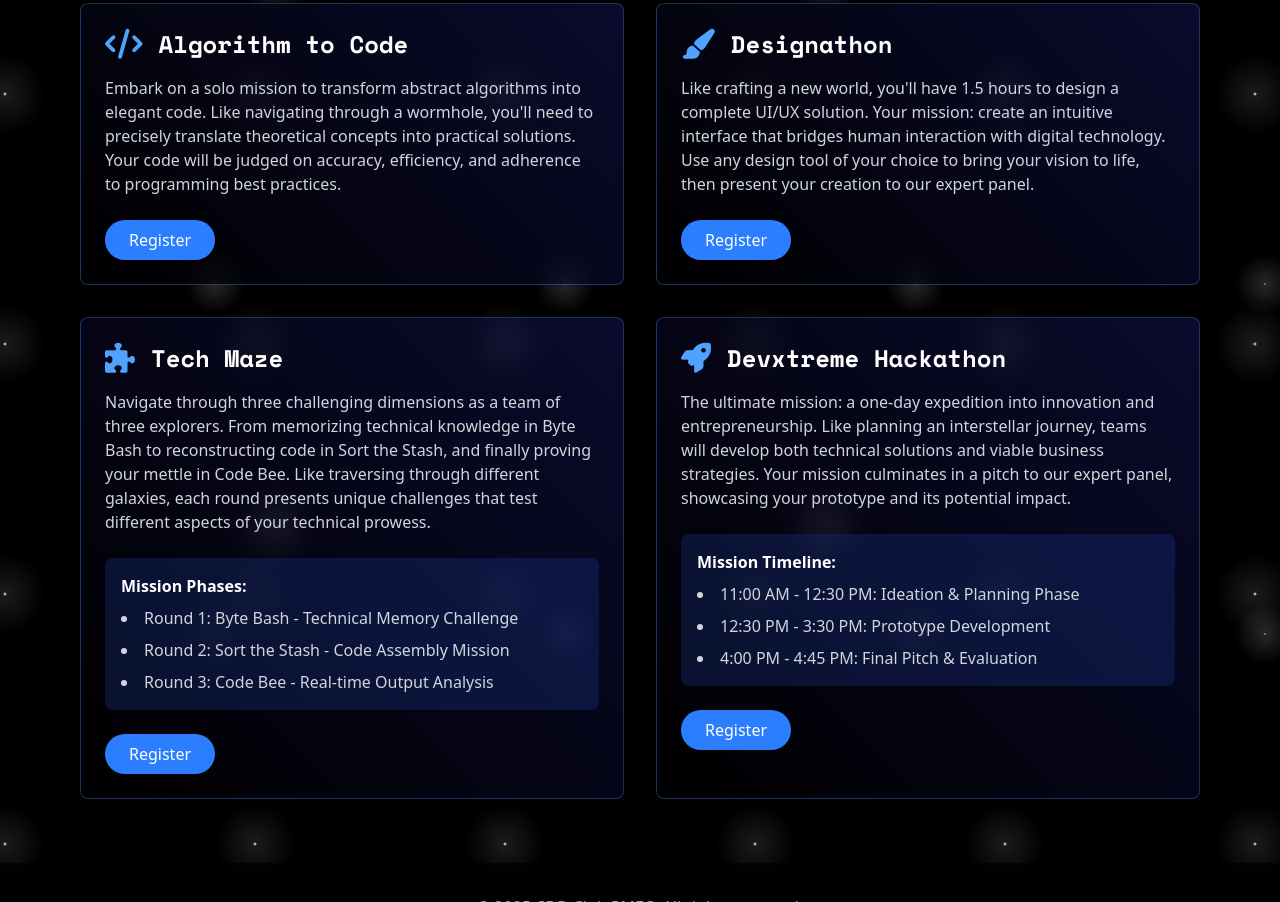
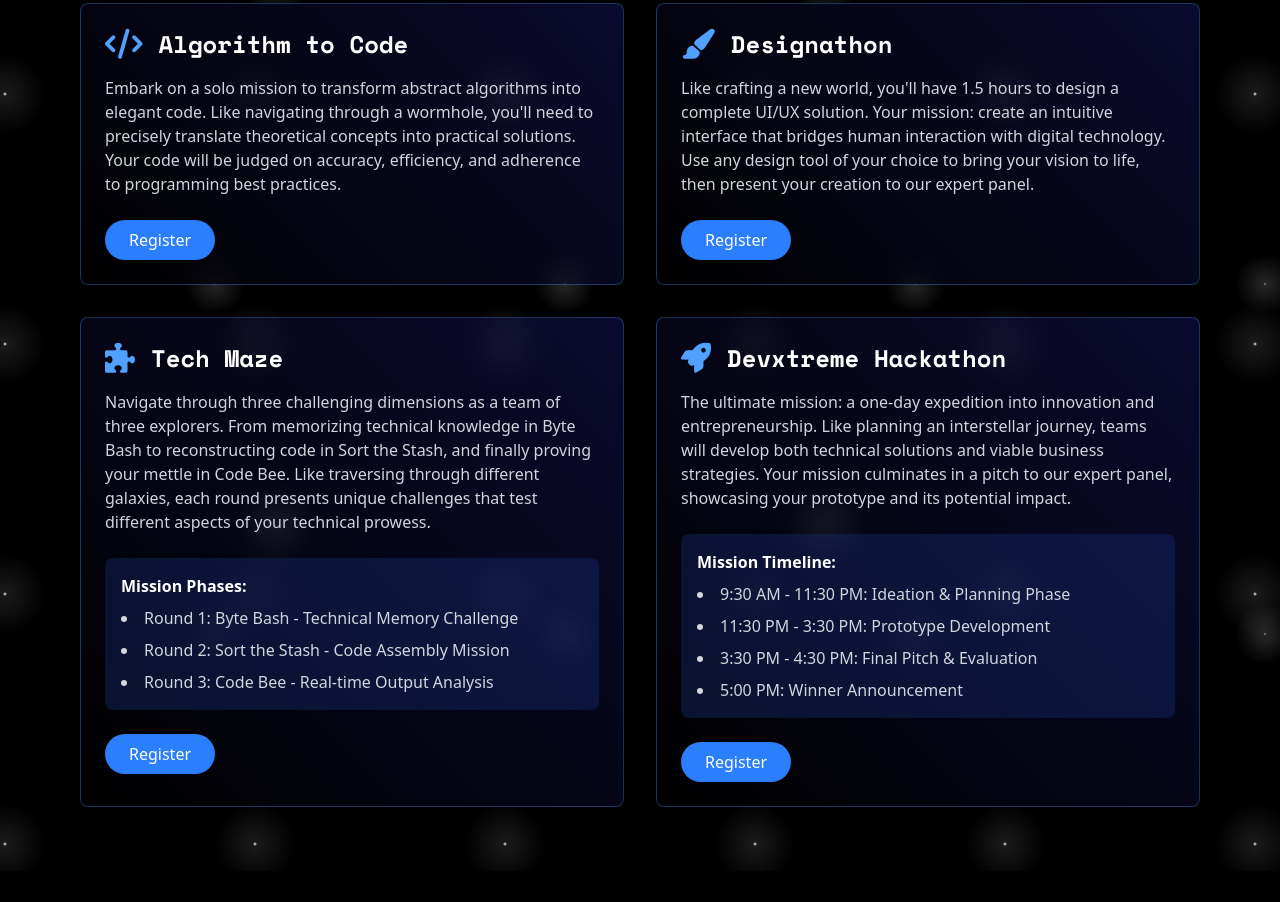
Before and after one commit to Code-name-HeaLer/CodeKriti-3.0, a website: page competitions.html in a window 1280 px wide. Shown: the part 301-1203 px from the top of the page. Drawn offline with nearby package versions, Linux system fonts and the light colour scheme.

Commit message:
times updated

```diff
--- a/competitions.html
+++ b/competitions.html
@@ -228,9 +228,10 @@
               <div class="bg-blue-900/30 p-4 rounded-lg">
                 <h3 class="font-bold mb-2">Mission Timeline:</h3>
                 <ul class="list-disc list-inside space-y-2 text-gray-300">
-                  <li>11:00 AM - 12:30 PM: Ideation & Planning Phase</li>
-                  <li>12:30 PM - 3:30 PM: Prototype Development</li>
-                  <li>4:00 PM - 4:45 PM: Final Pitch & Evaluation</li>
+                  <li>9:30 AM - 11:30 PM: Ideation & Planning Phase</li>
+                  <li>11:30 PM - 3:30 PM: Prototype Development</li>
+                  <li>3:30 PM - 4:30 PM: Final Pitch & Evaluation</li>
+                  <li>5:00 PM: Winner Announcement</li>
                 </ul>
               </div>
             </div>
```
Also changed, not shown: timeline.html (+3 -3 lines).
